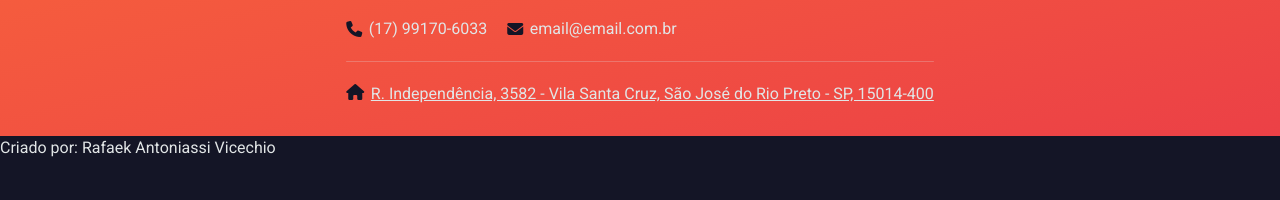
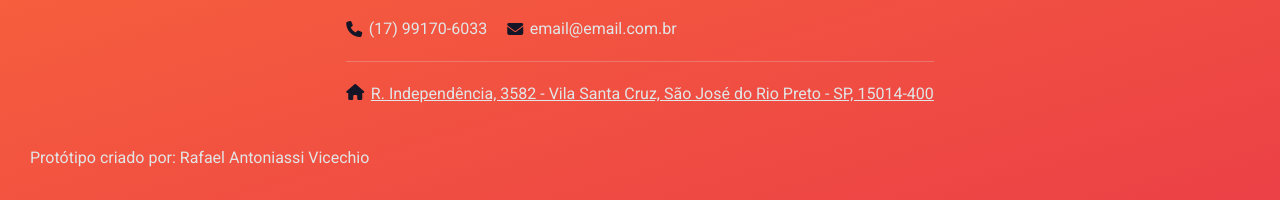
Before and after one commit to soustern/prime_led, a website: page index.html in a window 1280 px wide. Shown: the part 4507-4707 px from the top of the page. Before the commit the page ends 4667 px from the top, so only its background shows below. Drawn offline with Linux system fonts and the light colour scheme; files whose address does not match are found by name.

Commit message:
Fix footer shoutout

```diff
--- a/index.html
+++ b/index.html
@@ -235,10 +235,11 @@
                         </div>
                     </div>
                 </div>
+                <div>
+                    <p>Protótipo criado por: <a href="https://www.linkedin.com/in/rafael-antoniassi-812a40149/">Rafael Antoniassi Vicechio</a></p>
+                </div>
             </div>
-            <div>
-                <p>Criado por: <a href="https://www.linkedin.com/in/rafael-antoniassi-812a40149/">Rafaek Antoniassi Vicechio</a></p>
-            </div>
+
         </footer>
     </div>
 </body>
```
